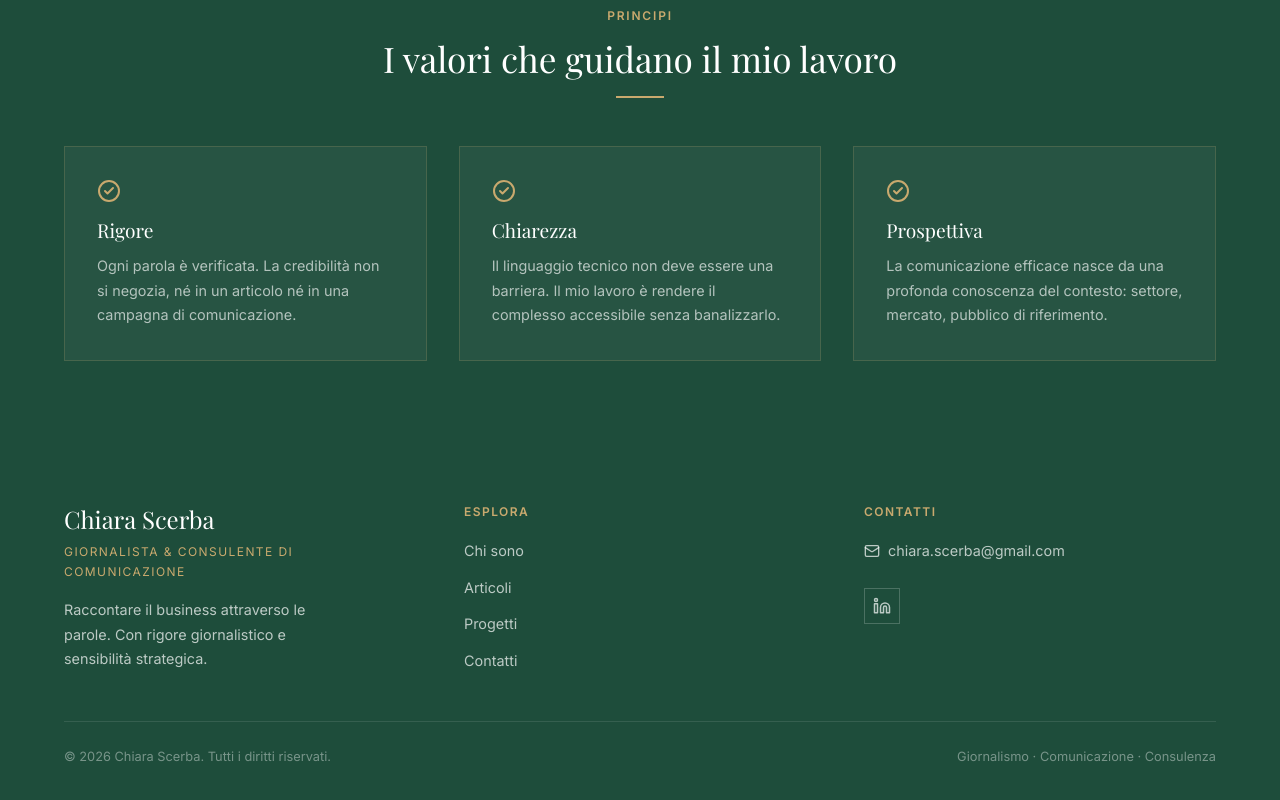
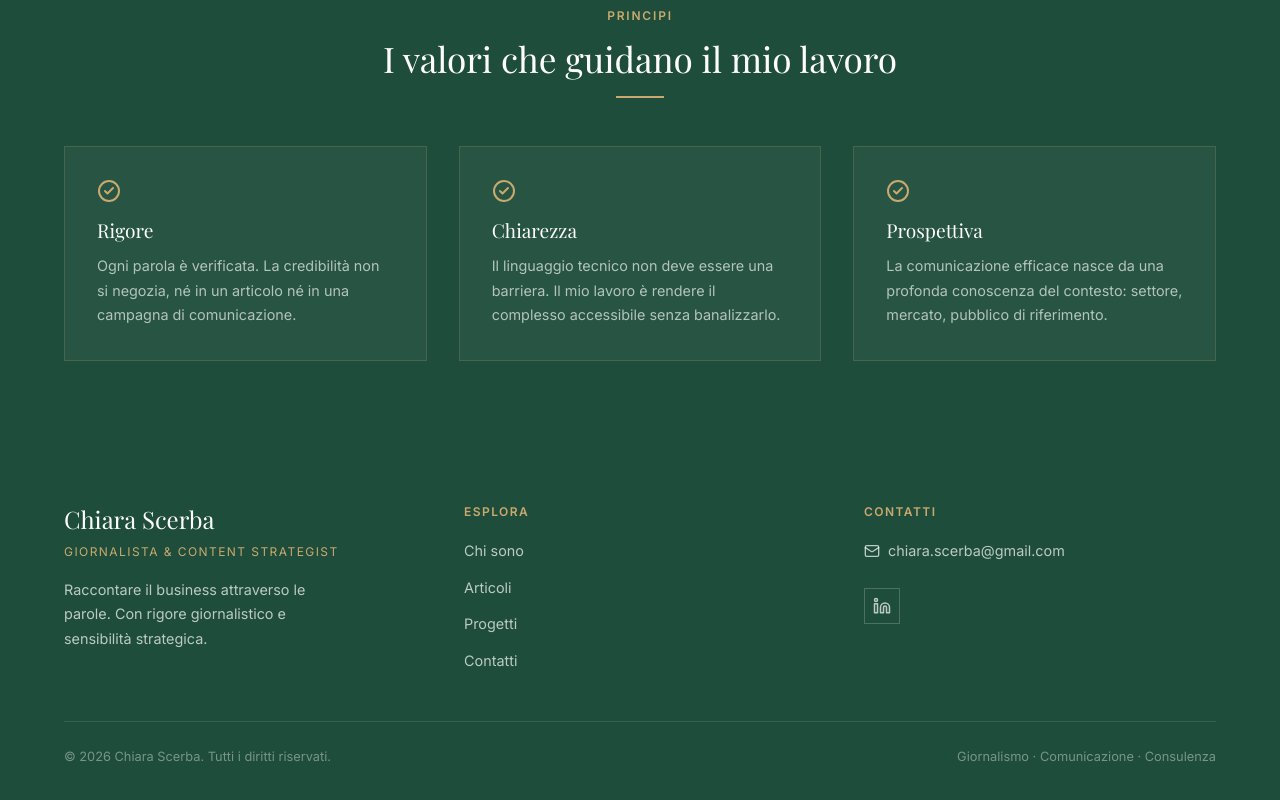
Before and after one commit to chiarascerba/chiarascerba.github.io, a Next.js app: page /about in a window 1280 px wide. Shown: the part 2139-2939 px from the top of the page. Built offline with nearby package versions, Linux system fonts and the light colour scheme; a web font is replaced by a local one.

Commit message:
style: update professional title to Content Strategist in footer

```diff
--- a/components/Footer.tsx
+++ b/components/Footer.tsx
@@ -37,7 +37,7 @@ export default function Footer() {
               marginBottom: '1rem',
               fontFamily: "'Inter', sans-serif",
             }}>
-              Giornalista & Consulente di Comunicazione
+              Giornalista & Content Strategist
             </p>
             <p style={{ fontSize: '0.9rem', lineHeight: 1.7, maxWidth: '280px' }}>
               Raccontare il business attraverso le parole. Con rigore giornalistico e sensibilità strategica.
```
